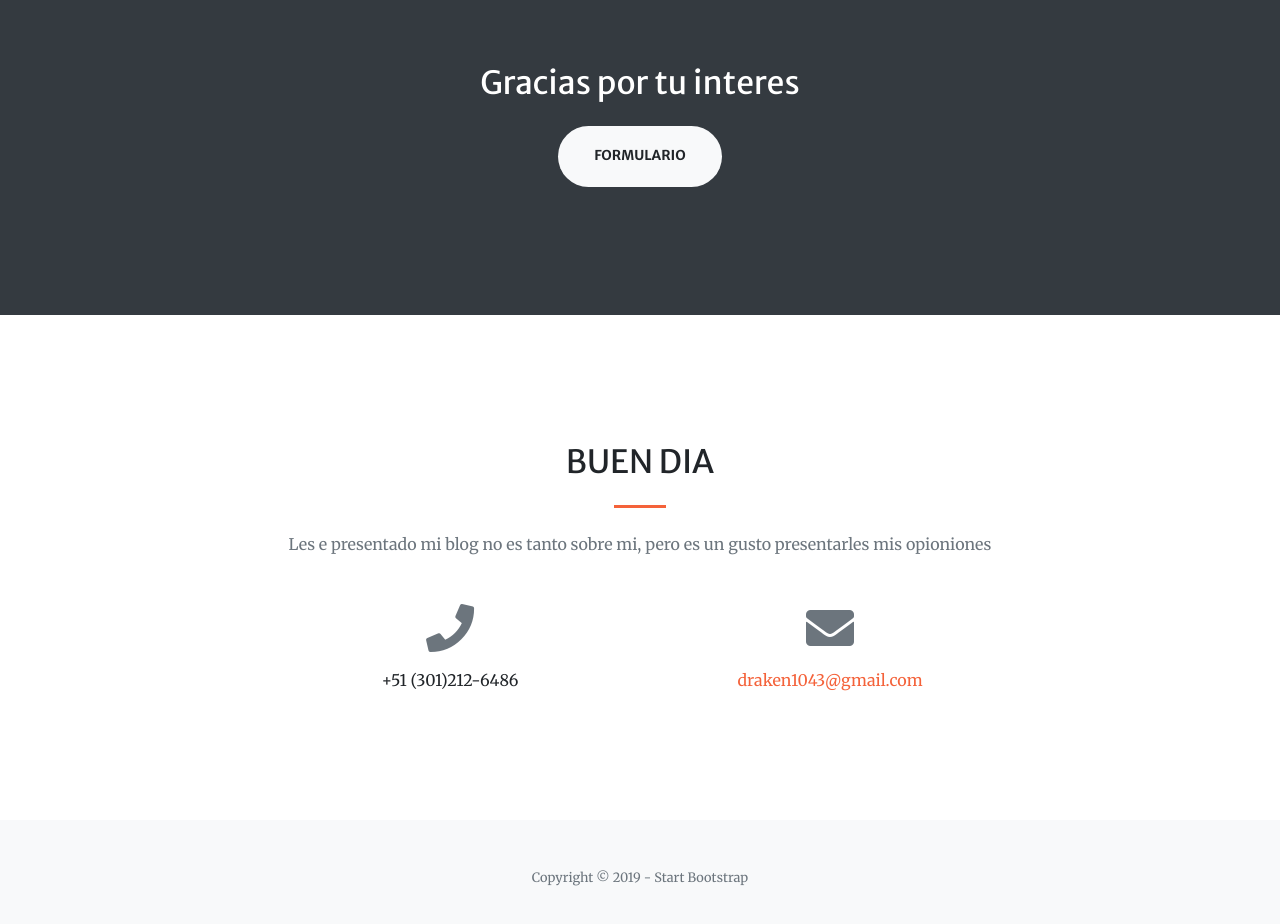
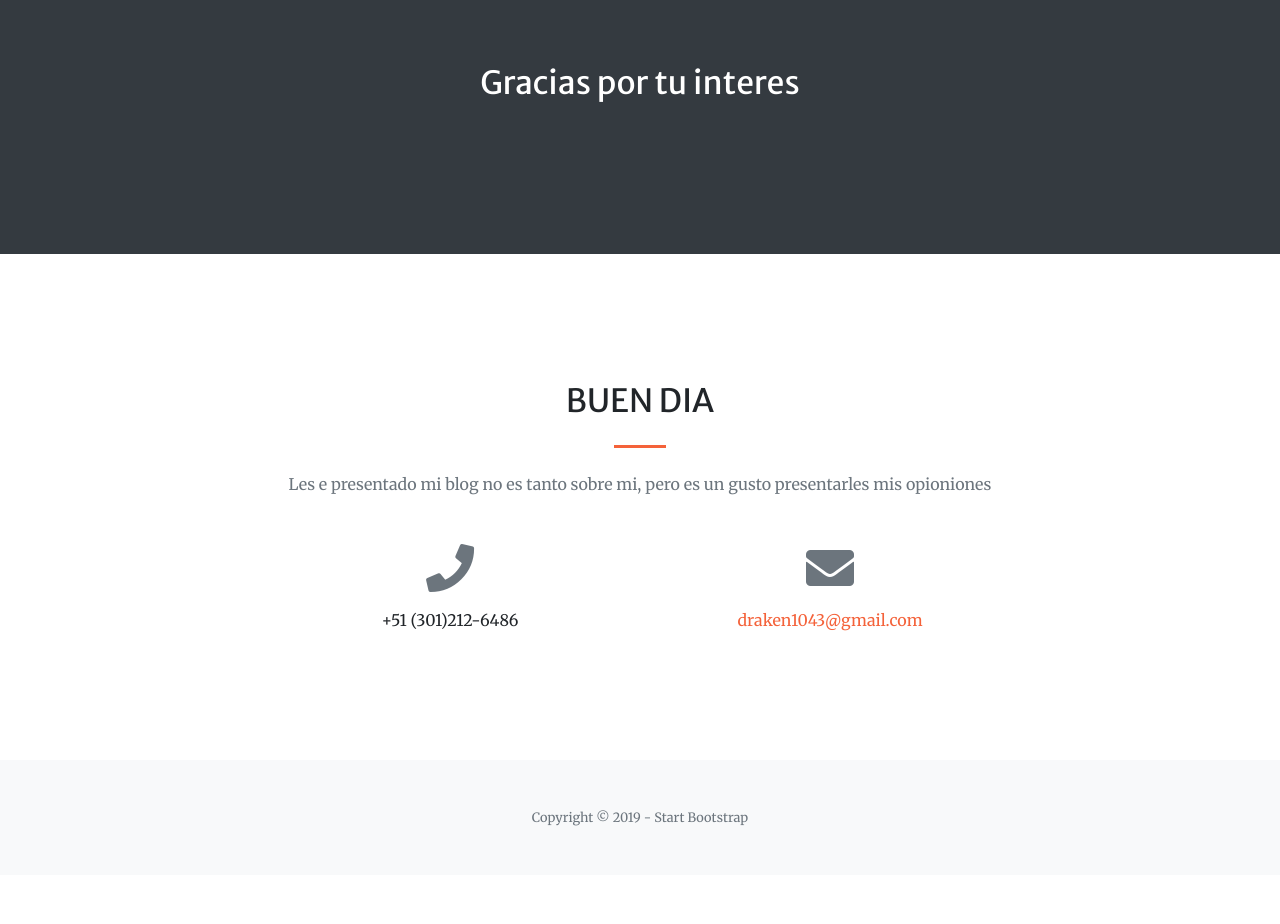
Before and after one commit to byakowarrior/byakowarrior.github.io, a website with bundled scripts: page index.html in a window 1280 px wide. Shown: the part 2560-3484 px from the top of the page. After the commit the page ends 3435 px from the top, so only its background shows below. Built offline with nearby package versions, Linux system fonts and the light colour scheme.

Commit message:
elimine un boton

```diff
--- a/index.html
+++ b/index.html
@@ -212,8 +212,7 @@
   <section class="page-section bg-dark text-white">
     <div class="container text-center">
       <h2 class="mb-4">Gracias por tu interes</h2>
-      <a class="btn btn-light btn-xl" href="http://localhost/formulariosphp/calculo.html">formulario</a>
-    </div>
+
   </section>
 
   <!-- Contact Section -->
```
